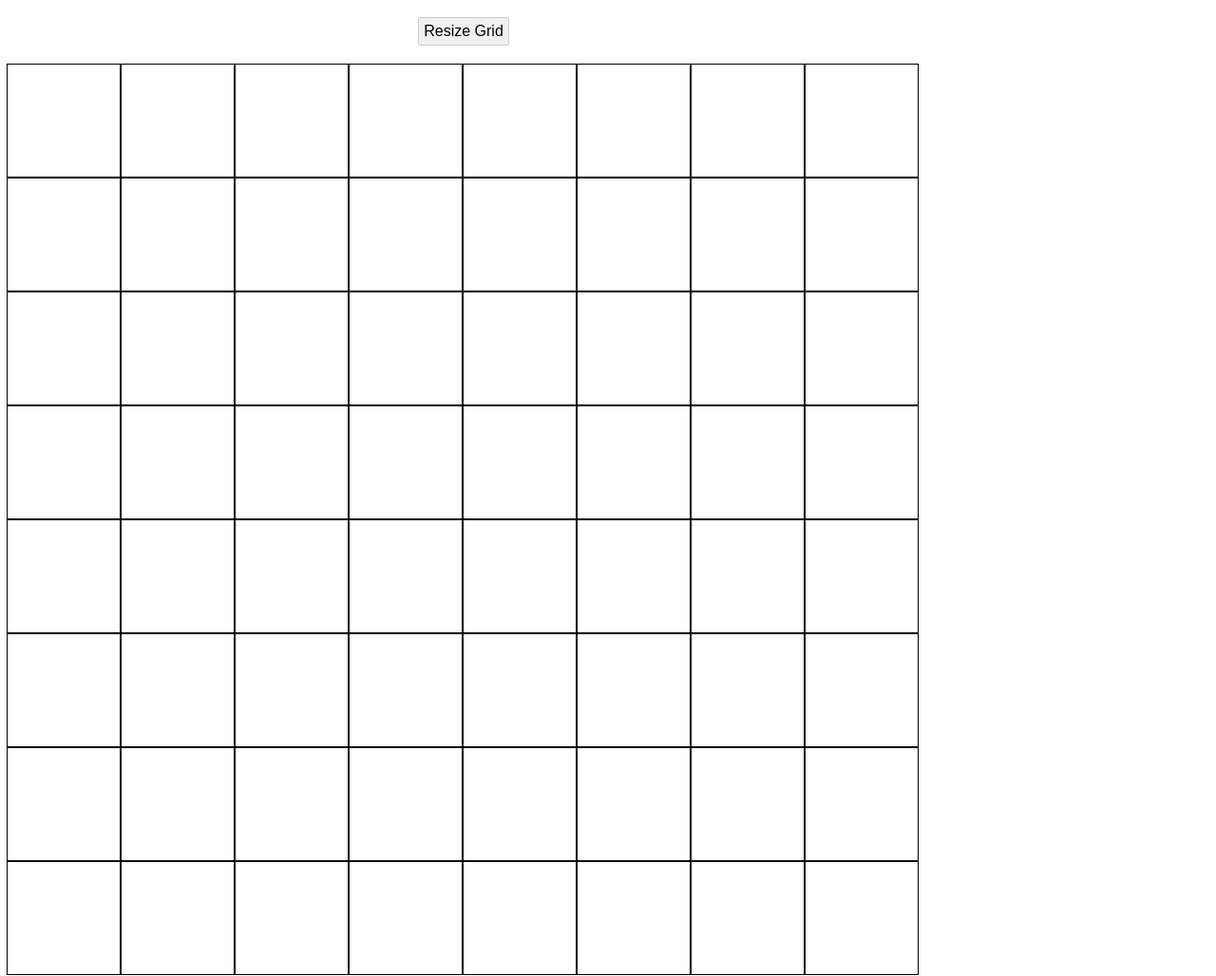
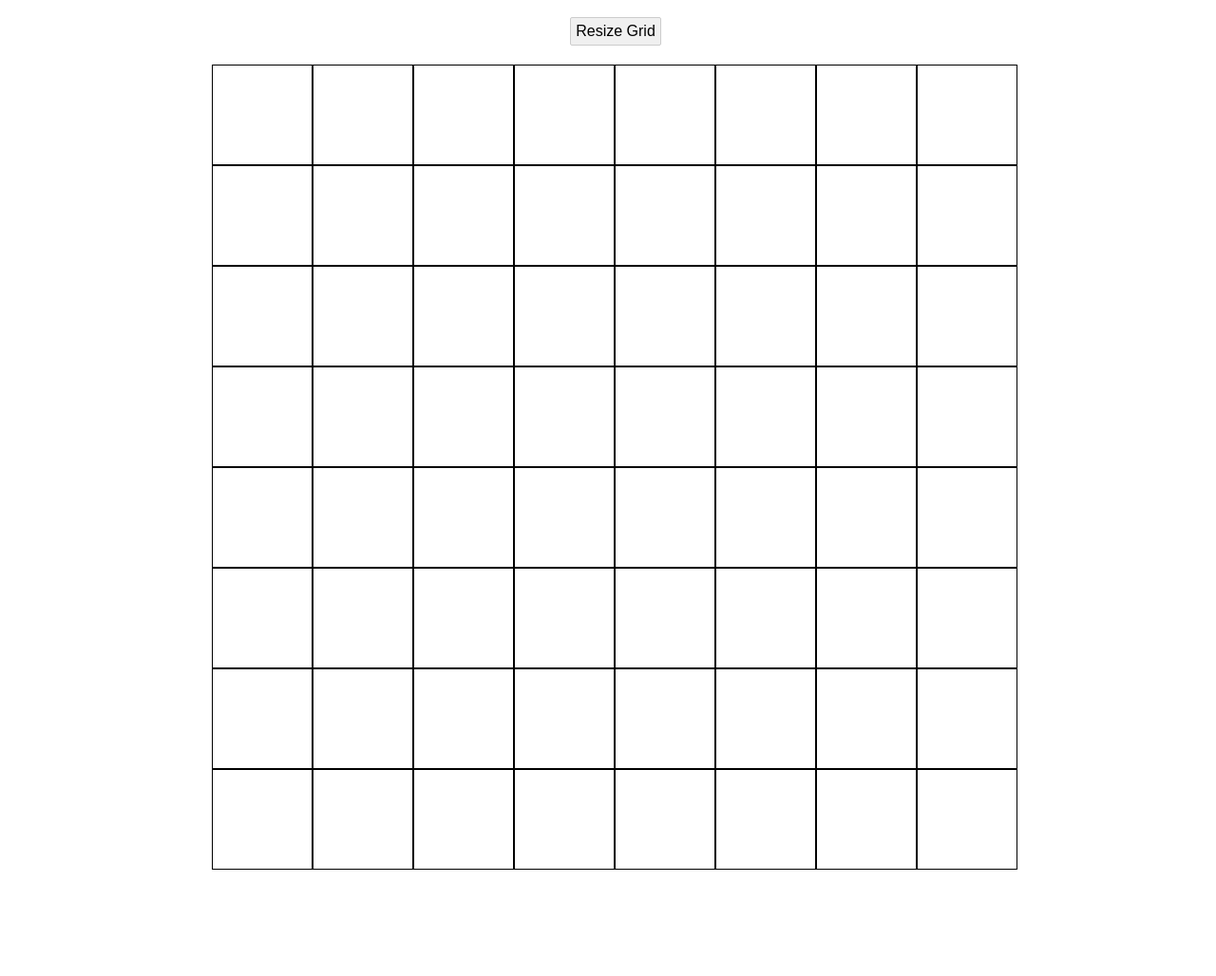
Before and after one commit to captainfailsauce/grid, a plain HTML site: page index.html in a window 1280 px wide. Shown: the whole page at 95% size. After the commit the page ends 916 px from the top, so only its background shows below. Drawn offline with nearby package versions, Linux system fonts and the light colour scheme.

Commit message:
grid resizing

```diff
--- a/script.js
+++ b/script.js
@@ -1,32 +1,36 @@
 /*Created by CaptainFailsauce on 14/04/2016.
  */
 var gridSize = 8;
-var squareSize = Math.floor(960 / gridSize) - 2;
+var squareSize;
 $(document).ready(function () {
     "use strict";
     var drawGrid = function () {
-        var x = 0, y = 0;
-        for (x; x < gridSize; x++) {
-            for (y = 0; y < gridSize; y++) {
+        squareSize = Math.floor(850 / gridSize) - 2;
+        var x = 0;
+        for (x; x < gridSize * gridSize; x++) {
             $('.container').append('<div class="square"></div>');
         }
-            $('.square:last-child').addClass('clearLine');
-        }
         $('.square').width(squareSize).height(squareSize);
-    }
-    drawGrid();
+
         $('.square').on("animationend", function () {
             $(this).removeClass("animated");
-        $(this).css("background", "#fff")
+            $(this).css("background", "#fff");
         });
 
         $('.square').on("mouseenter", function () {
             $(this).removeClass("animated");
             $(this).stop(true);
-        $(this).css("background", "#000")
+            $(this).css("background", "#000");
         });
 
         $('.square').on("mouseleave", function () {
             $(this).addClass("animated");
         });
+    };
+    drawGrid();
+
+    $('#resize').on('click', function () {
+        gridSize = prompt('Enter new grid count.');
+        drawGrid();
     });
+});
--- a/style.css
+++ b/style.css
@@ -1,9 +1,11 @@
 body {
     font-family: sans-serif;
+    width: 100vw;
 }
 
 .container {
-    width: 960px;
+    margin: 0 auto;
+    width: 850px;
     text-align: center;
 }
 
@@ -25,13 +27,6 @@ a:hover {
     border: solid 1px #000;
     float: left;
     margin: 0;
-    position: relative;
-    left: -1px;
-    top: -1px;
-}
-
-.clearLine {
-    clear: right;
 }
 
 @keyframes fade {
```
Lines whose indentation alone changed are shown as unchanged.
